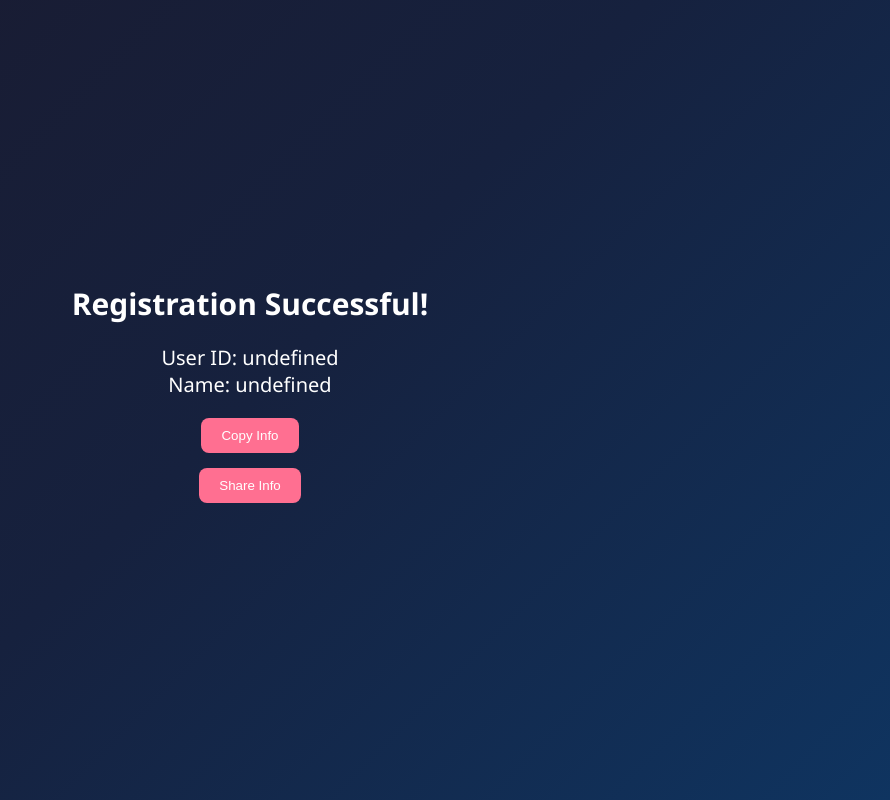
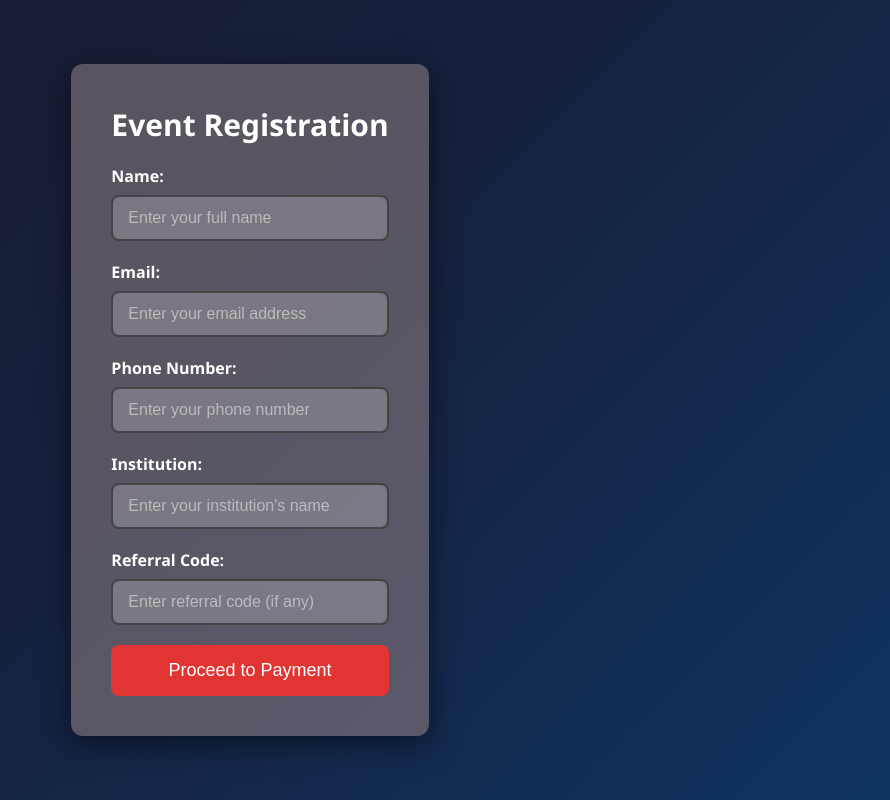
Before and after one commit to mindmaster17/bynode, a plain HTML site: page index1.html in a window 1280 px wide. Shown: the whole page, without its empty margins (390-1280 px from the left). Drawn offline with Linux system fonts and the light colour scheme.

Commit message:
Update index1.html

```diff
--- a/index1.html
+++ b/index1.html
@@ -3,7 +3,7 @@
 <head>
     <meta charset="UTF-8">
     <meta name="viewport" content="width=device-width, initial-scale=1.0">
-    <title>Registration Confirmation</title>
+    <title>Event Registration</title>
     <style>
         * {
             margin: 0;
@@ -17,85 +17,181 @@
             color: #ffffff;
             min-height: 100vh;
             display: flex;
-            flex-direction: column;
             justify-content: center;
             align-items: center;
-            text-align: center;
+            overflow: hidden;
+        }
+
+        .container {
+            background: rgba(153, 133, 133, 0.522);
+            color: #ffffff;
+            padding: 40px;
+            border-radius: 12px;
+            max-width: 400px;
+            box-shadow: 0 8px 30px rgba(0, 0, 0, 0.5);
+            z-index: 10;
+            transition: transform 0.2s ease;
         }
 
         h1 {
+            text-align: center;
+            color: #ffffff;
             margin-bottom: 20px;
             font-size: 30px;
             font-weight: bold;
         }
 
-        .info {
+        .form-group {
             margin-bottom: 20px;
-            font-size: 20px;
         }
 
-        .button {
-            padding: 10px 20px;
-            background: #ff6f91;
+        label {
+            display: block;
+            margin-bottom: 8px;
+            font-size: 16px;
+            font-weight: bold;
             color: #ffffff;
+        }
+
+        input {
+            width: 100%;
+            padding: 12px 15px;
+            border: 2px solid #444;
+            border-radius: 8px;
+            font-size: 16px;
+            background: rgba(255, 255, 255, 0.2);
+            color: #ffffff;
+            transition: border-color 0.3s ease;
+        }
+
+        input::placeholder {
+            color: #bbb;
+        }
+
+        input:focus {
+            border-color: #ff6f91;
+            outline: none;
+        }
+
+        .payment-button {
+            width: 100%;
+            padding: 15px;
+            background: #e33434;
+            color: #fff;
             border: none;
             border-radius: 8px;
-            margin-bottom: 15px;
+            font-size: 18px;
             cursor: pointer;
-            transition: background 0.3s ease;
+            transition: background 0.3s ease, transform 0.2s ease;
         }
 
-        .button:hover {
-            background: #ff9671;
+        .payment-button:hover {
+            background: #eb0404;
+            transform: scale(1.05);
+        }
+
+        .payment-button:active {
+            transform: scale(0.98);
+        }
+
+        /* Popup Styles */
+        .popup {
+            display: none; /* Hidden by default */
+            position: fixed; /* Stay in place */
+            z-index: 1000; /* Sit on top */
+            left: 0;
+            top: 0;
+            width: 100%; /* Full width */
+            height: 100%; /* Full height */
+            background-color: rgba(0, 0, 0, 0.7); /* Background with transparency */
+            justify-content: center;
+            align-items: center;
+        }
+
+        .popup-content {
+            background-color: #fff;
+            padding: 20px;
+            border-radius: 10px;
+            text-align: center;
+            color: #000;
         }
     </style>
 </head>
 <body>
 
-    <h1>Registration Successful!</h1>
-    <div class="info" id="userInfo"></div>
-    <button class="button" id="copyBtn">Copy Info</button>
-    <button class="button" id="shareBtn">Share Info</button>
+    <div class="container">
+        <h1>Event Registration</h1>
+        <form id="registrationForm" name='submit-to-google-sheet'>
+            <div class="form-group">
+                <label for="name">Name:</label>
+                <input type="text" id="name" name="name" placeholder="Enter your full name" required>
+            </div>
+            <div class="form-group">
+                <label for="email">Email:</label>
+                <input type="email" id="email" name="email" placeholder="Enter your email address" required>
+            </div>
+            <div class="form-group">
+                <label for="phone">Phone Number:</label>
+                <input type="tel" id="phone" name="phone" placeholder="Enter your phone number" required>
+            </div>
+            <div class="form-group">
+                <label for="institution">Institution:</label>
+                <input type="text" id="institution" name="institution" placeholder="Enter your institution's name" required>
+            </div>
+            <div class="form-group">
+                <label for="referral">Referral Code:</label>
+                <input type="text" id="referral" name="referral" placeholder="Enter referral code (if any)">
+            </div>
+            <button type="submit" class="payment-button">Proceed to Payment</button>
+        </form>
+    </div>
+
+    <!-- Popup HTML -->
+    <div id="popup" class="popup">
+        <div class="popup-content">
+            <h2>Please wait...</h2>
+        </div>
+    </div>
 
     <script>
-        // Function to get query parameters
-        function getQueryParams() {
-            const params = {};
-            const queryString = window.location.search.substring(1);
-            const queryArray = queryString.split("&");
-            queryArray.forEach(param => {
-                const [key, value] = param.split("=");
-                params[decodeURIComponent(key)] = decodeURIComponent(value);
-            });
-            return params;
-        }
+        // Form submission handler
+        document.getElementById('registrationForm').addEventListener('submit', function(event) {
+            event.preventDefault(); // Prevent form submission
 
-        // Get user info from URL
-        const { userId, name } = getQueryParams();
-        const userInfo = `User ID: ${userId}\nName: ${name}`;
-        document.getElementById('userInfo').innerText = userInfo;
+            // Show the popup
+            document.getElementById('popup').style.display = 'flex';
 
-        // Copy functionality
-        document.getElementById('copyBtn').addEventListener('click', function() {
-            navigator.clipboard.writeText(userInfo).then(() => {
-                alert('Info copied to clipboard!');
-            }).catch(err => {
-                console.error('Error copying text: ', err);
-            });
-        });
+            // Collect form data
+            const name = document.getElementById('name').value;
+            const email = document.getElementById('email').value;
+            const phone = document.getElementById('phone').value;
+            const institution = document.getElementById('institution').value;
+            const referral = document.getElementById('referral').value;
 
-        // Share functionality
-        document.getElementById('shareBtn').addEventListener('click', function() {
-            if (navigator.share) {
-                navigator.share({
-                    title: 'Registration Info',
-                    text: userInfo,
-                }).catch(console.error);
-            } else {
-                alert('Sharing not supported in this browser.');
-            }
+            // Add form data to FormData
+            const formData = new FormData();
+            formData.append('name', name);
+            formData.append('email', email);
+            formData.append('phone', phone);
+            formData.append('institution', institution);
+            formData.append('referral', referral);
+
+            // Send the form data to Google Sheets
+            const scriptURL = 'https://script.google.com/macros/s/AKfycbyF2gqdbR5ClmeSEtF9vCSkkchA3WAvtifWRAzlOUjtH0NxXOfDU4hL6TR2gVrymqlX/exec';
+            fetch(scriptURL, { method: 'POST', body: formData })
+                .then(response => {
+                    return response.json(); // Parse the JSON response to retrieve user ID
+                })
+                .then(data => {
+                    const userId = data.userId; // Retrieve user ID from response data
+                    // Redirect to confirmation page with user ID and name
+                    window.location.href = `confirmation.html?userId=${userId}&name=${encodeURIComponent(name)}`;
+                })
+                .catch(error => {
+                    console.error('Error!', error.message);
+                    // Optionally, display an error message to the user
+                });
         });
     </script>
-
 </body>
 </html>
```
